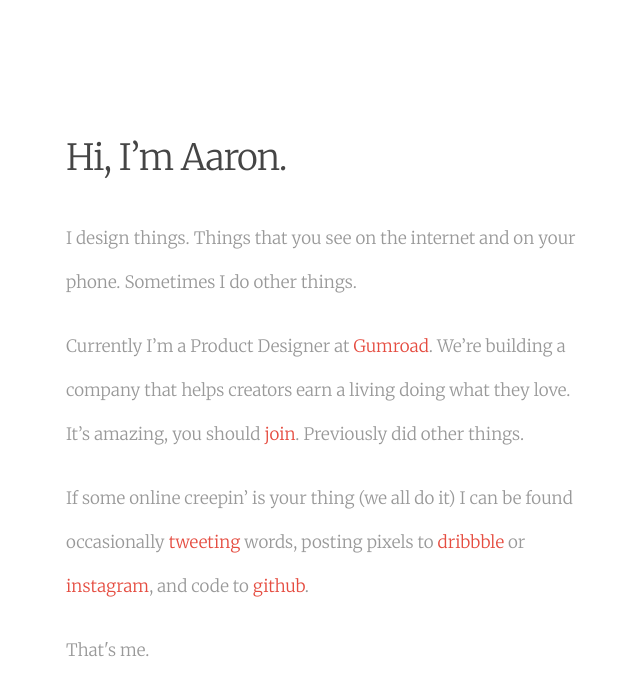
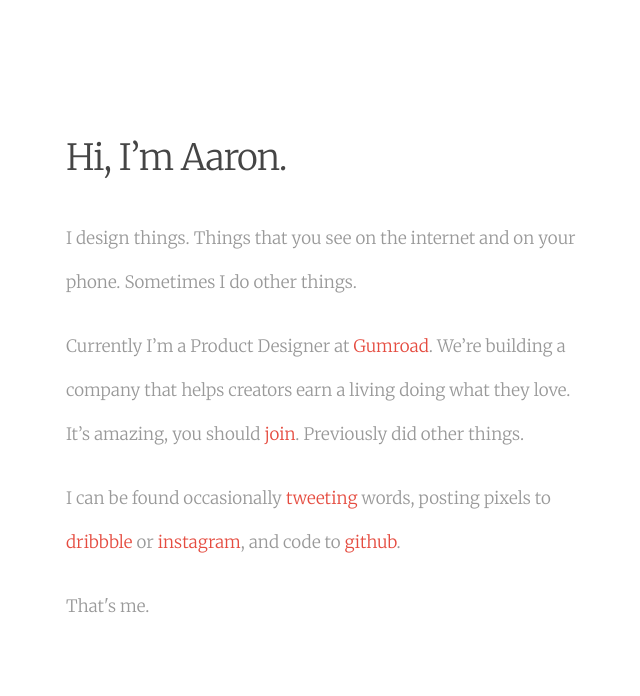
Before and after one commit to aaronrelph/aaronrelph.github.io, a Jekyll site: the page built from index.html, in a window 1280 px wide. Shown: the top 696 px of the page, without its empty margins (318-958 px from the left). Built offline with Jekyll 4.4.1, drawn with Linux system fonts in a browser that asks for light colours; nearby versions of some CDN libraries.

Commit message:
Content change

```diff
--- a/index.html
+++ b/index.html
@@ -8,13 +8,7 @@
 
   <p>I design things. Things that you see on the internet and on your phone. Sometimes I do other things.</p>
   <p>Currently I’m a Product Designer at <a href="https://gumroad.com">Gumroad</a>. We’re building a company that helps creators earn a living doing what they love. It’s amazing, you should <a href="https://gumroad.com/jobs">join</a>. Previously did other things.</p>
-  <p>If some online creepin’ is your thing (we all do it) I can be found occasionally <a href="https://twitter.com/aaronrelph">tweeting</a> words, posting pixels to <a href="https://dribbble.com/aaronrelph">dribbble</a> or <a href="https://instagram.com/aaronrelph/">instagram</a>, and code to <a href="https://github.com/aaronrelph">github</a>.</p>
+  <p>I can be found occasionally <a href="https://twitter.com/aaronrelph">tweeting</a> words, posting pixels to <a href="https://dribbble.com/aaronrelph">dribbble</a> or <a href="https://instagram.com/aaronrelph/">instagram</a>, and code to <a href="https://github.com/aaronrelph">github</a>.</p>
   <p>That's me.</p>
-  <!-- <h3>Work.</h3>
-  Gumroad
-  Fantex
-  <h3>Projects.</h3>
-  <a href="">AirBear</a>
-  <a href="">Peanut butter & Jams</a> -->
 
 </div>
```
Also changed, not shown: 2 other files.
